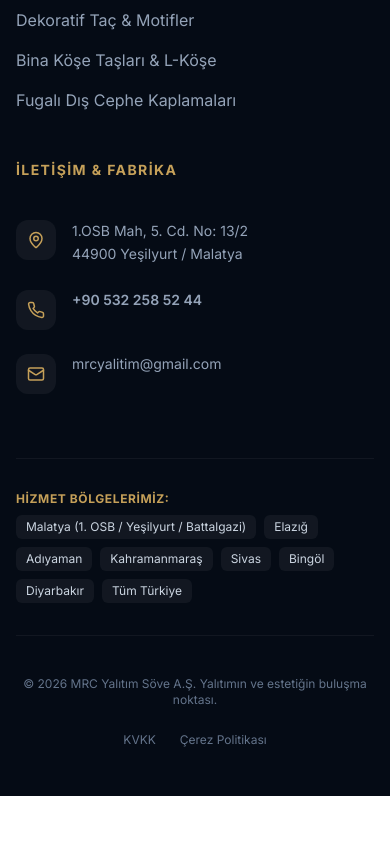
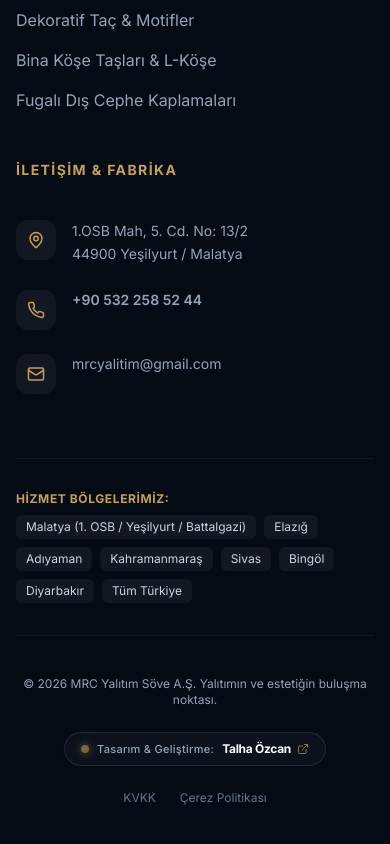
Before and after one commit to talhaff/MRC_Yalitim, a Next.js app: page / in a window 390 px wide. Shown: the part 9383-10227 px from the top of the page. Before the commit the page ends 10179 px from the top, so only its background shows below. Built offline with nearby package versions, Linux system fonts and the light colour scheme.

Commit message:
feat: implement responsive Navbar component and structural layout shell

```diff
--- a/src/app/layout.tsx
+++ b/src/app/layout.tsx
@@ -57,8 +57,11 @@ export const metadata: Metadata = {
     "MRC Yalıtım Söve",
     "MRC Yalıtım Söve Malatya"
   ],
-  authors: [{ name: "MRC Yalıtım Söve", url: "https://mrcsoveyalitim.com" }],
-  creator: "MRC Yalıtım Söve",
+  authors: [
+    { name: "Talha Özcan", url: "https://talhaozcan.dev" },
+    { name: "MRC Yalıtım Söve", url: "https://mrcsoveyalitim.com" }
+  ],
+  creator: "Talha Özcan",
   publisher: "MRC Yalıtım Söve",
   applicationName: "MRC Yalıtım Söve",
   category: "İnşaat ve Dış Cephe Yalıtım Sistemleri",
--- a/src/components/shared/LayoutComponents.tsx
+++ b/src/components/shared/LayoutComponents.tsx
@@ -15,7 +15,8 @@ import {
   Building2,
   BookOpen,
   PhoneCall,
-  Sparkles
+  Sparkles,
+  ExternalLink
 } from 'lucide-react';
 import { useState, useEffect } from 'react';
 import { motion, AnimatePresence } from 'framer-motion';
@@ -396,9 +397,32 @@ export function Footer() {
           </div>
         </div>
 
-        <div className="pt-10 border-t border-white/5 flex flex-col md:flex-row justify-between items-center gap-6 text-center md:text-left text-xs text-slate-500">
-          <p>© 2026 MRC Yalıtım Söve A.Ş. Yalıtımın ve estetiğin buluşma noktası.</p>
-          <div className="flex flex-wrap justify-center gap-6">
+        <div className="pt-10 border-t border-white/5 flex flex-col lg:flex-row justify-between items-center gap-6 text-xs text-slate-400">
+          <p className="text-center lg:text-left">
+            © 2026 MRC Yalıtım Söve A.Ş. Yalıtımın ve estetiğin buluşma noktası.
+          </p>
+
+          {/* Web Tasarım & Geliştirme İmzası */}
+          <div className="flex items-center justify-center">
+            <a
+              href="https://talhaozcan.dev"
+              target="_blank"
+              rel="noopener noreferrer"
+              className="group inline-flex items-center gap-2 px-4 py-2 rounded-full bg-white/[0.03] hover:bg-white/[0.08] border border-white/10 hover:border-brand-gold/50 text-slate-400 hover:text-white transition-all duration-300 shadow-sm hover:shadow-[0_0_20px_rgba(212,175,55,0.2)] backdrop-blur-sm"
+              title="Talha Özcan - Web Tasarım & Yazılım"
+            >
+              <span className="w-2 h-2 rounded-full bg-brand-gold/60 group-hover:bg-brand-gold group-hover:scale-125 transition-all shadow-[0_0_8px_rgba(212,175,55,0.5)]" />
+              <span className="text-[11px] text-slate-400 group-hover:text-slate-300 font-medium tracking-wide">
+                Tasarım & Geliştirme:
+              </span>
+              <span className="font-bold text-white group-hover:text-brand-gold transition-colors tracking-tight flex items-center gap-1.5">
+                Talha Özcan
+                <ExternalLink size={12} className="text-brand-gold/70 group-hover:text-brand-gold group-hover:translate-x-0.5 group-hover:-translate-y-0.5 transition-all" />
+              </span>
+            </a>
+          </div>
+
+          <div className="flex flex-wrap justify-center gap-6 text-slate-500">
             <Link href="#" className="hover:text-white transition-colors">KVKK</Link>
             <Link href="#" className="hover:text-white transition-colors">Çerez Politikası</Link>
           </div>
```
